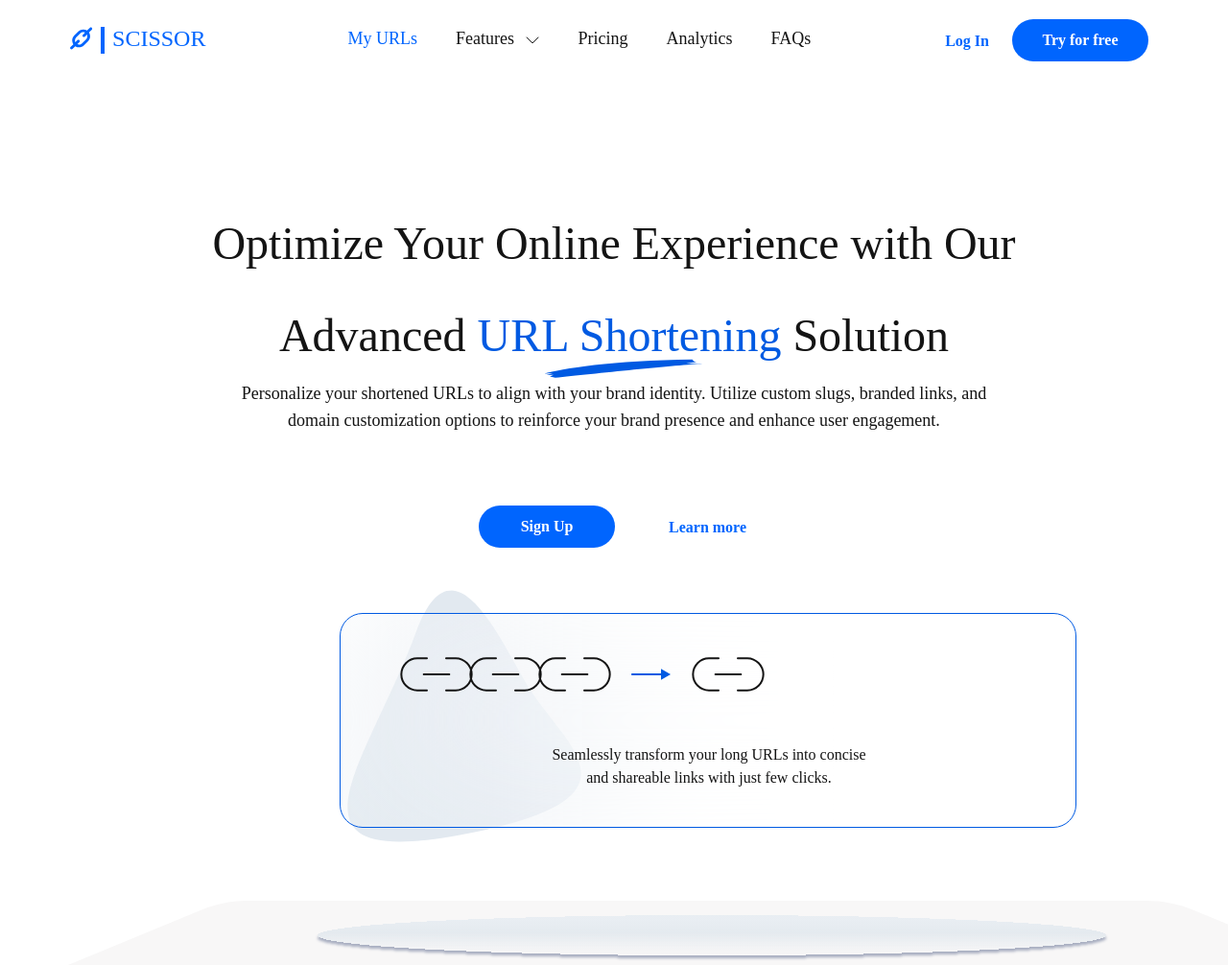
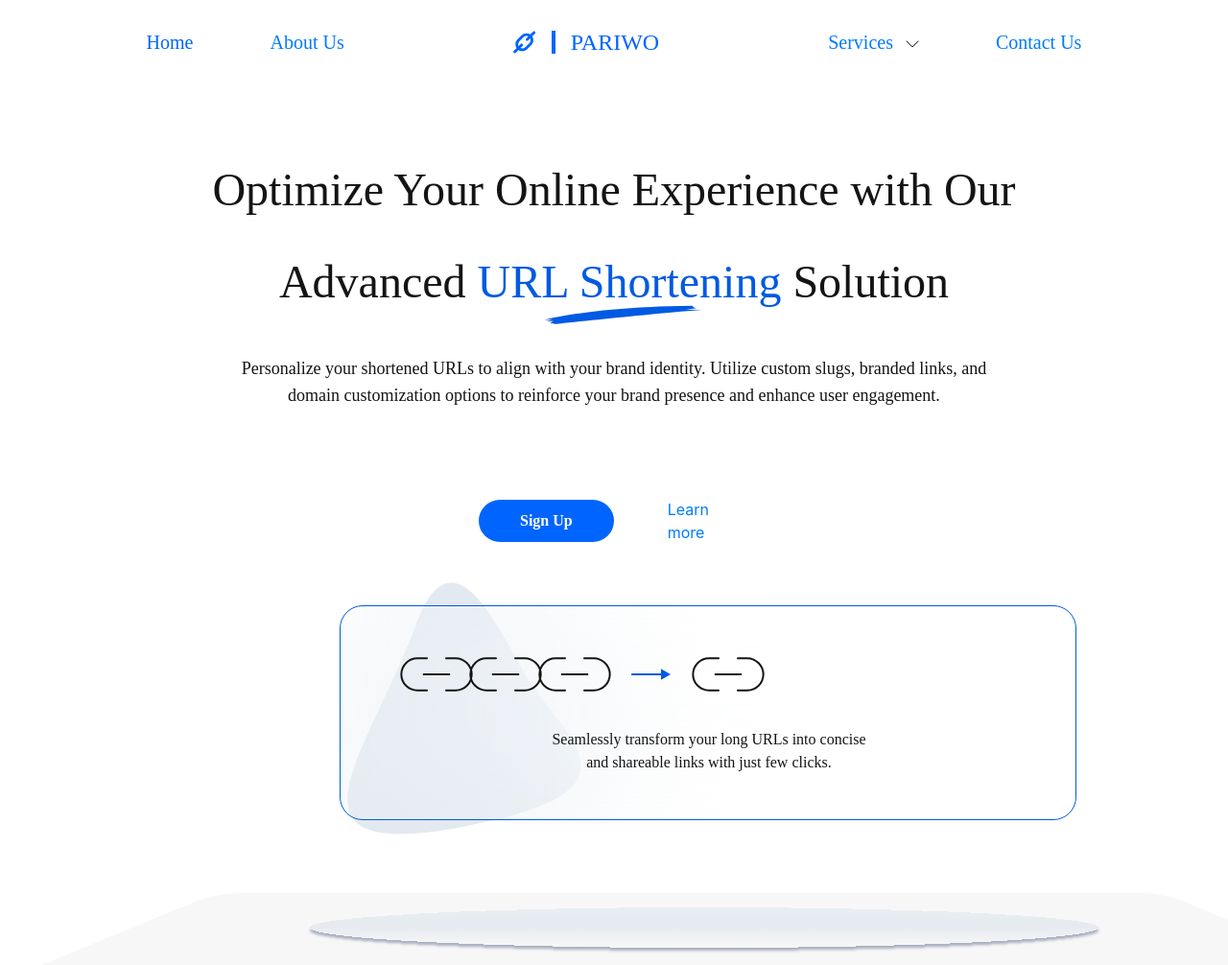
Before and after one commit to OgboiIsrael/ALTSchool-Assignment, a plain HTML site: page index.html in a window 1280 px wide. Shown: the top 1006 px of the page at 96% size. Drawn offline with nearby package versions, Linux system fonts and the light colour scheme; a web font is replaced by a local one.

Commit message:
file push - chnages on HTML and CSS

```diff
--- a/index.html
+++ b/index.html
@@ -1,29 +1,46 @@
 <!DOCTYPE html>
 <html>
     <head>
-        <title>Scissor | URL Shortening</title>
+        <title>PARIWO | Safer Communities</title>
         <link href="style.css" rel="stylesheet">
+        <link rel="stylesheet" href="https://cdn.jsdelivr.net/npm/bootstrap@4.0.0/dist/css/bootstrap.min.css" integrity="sha384-Gn5384xqQ1aoWXA+058RXPxPg6fy4IWvTNh0E263XmFcJlSAwiGgFAW/dAiS6JXm" crossorigin="anonymous">
+        <meta name="viewport" content="width=device-width, initial-scale=1, shrink-to-fit=no">
     </head>
     <body>
-        <section class="firstSection" id="info">
+
+
         <header class="header">
+            <div class="links">
+                <span><a href="#info" class="active">Home</a></span>
+                <span><a href="#pricing">About Us</a></span>
+            </div>
             <div class="logo">
                 <img src="images/Vector.svg" class="logoImage">
                 <img src="images/line.svg" class="logoImage2">
-                    <span class="logoName">SCISSOR</span>
+                <span class="logoName">PARIWO</span>
             </div>
             <div class="links">
-                    <span><a href="#info" class="active">My URLs</a></span>
-                    <span><a href="#features">Features <img src="images/arrowdown.svg"/></a></span>
-                    <span><a href="#pricing">Pricing</a></span>
-                    <span><a href="#analytics">Analytics</a></span>
-                    <span><a href="#faqs">FAQs</a></span>
-                </div>
-                <div class="userAction">
-                    <span><a href="#" class="logIn">Log In</a></span>
-                    <button class="uaButton">Try for free</button>
+                <span><a href="#features">Services <img src="images/arrowdown.svg"/></a></span>
+                <span><a href="#analytics">Contact Us</a></span>
             </div>
         </header>
+
+        <!--For Mobile-->
+        <header class="header" style="display: none;">
+            <div class="links">
+                <span><a href="#info" class="active">Home</a></span>
+                <span><a href="#pricing">About Us</a></span>
+                <span><a href="#features">Services <img src="images/arrowdown.svg"/></a></span>
+                <span><a href="#analytics">Contact Us</a></span>
+            </div>
+            <div class="logo">
+                <img src="images/Vector.svg" class="logoImage">
+                <img src="images/line.svg" class="logoImage2">
+                <span class="logoName">PARIWO</span>
+            </div>
+        </header>
+
+        <section class="firstSection" id="info">
             <div class="pageInfo">
                 <div>
                     <p class="info">Optimize Your Online Experience with Our Advanced <span class="changeColor">URL Shortening</span> Solution<img src="images/slant.svg" class="infoImage"></p>
@@ -347,5 +364,10 @@
                 <p class="ftTerms"><span> Terms of Service </span><img src="images/lineBlack.svg"><span> Security </span><img src="images/lineBlack.svg"><span> <span class="changeColour">ⓒ</span> Scissor 2023</span></p>
             </div>
         </section>
+
+        <!--JavaScript-->
+        <script src="https://code.jquery.com/jquery-3.2.1.slim.min.js" integrity="sha384-KJ3o2DKtIkvYIK3UENzmM7KCkRr/rE9/Qpg6aAZGJwFDMVNA/GpGFF93hXpG5KkN" crossorigin="anonymous"></script>
+        <script src="https://cdn.jsdelivr.net/npm/popper.js@1.12.9/dist/umd/popper.min.js" integrity="sha384-ApNbgh9B+Y1QKtv3Rn7W3mgPxhU9K/ScQsAP7hUibX39j7fakFPskvXusvfa0b4Q" crossorigin="anonymous"></script>
+        <script src="https://cdn.jsdelivr.net/npm/bootstrap@4.0.0/dist/js/bootstrap.min.js" integrity="sha384-JZR6Spejh4U02d8jOt6vLEHfe/JQGiRRSQQxSfFWpi1MquVdAyjUar5+76PVCmYl" crossorigin="anonymous"></script>
     </body>
 </html>
--- a/style.css
+++ b/style.css
@@ -36,19 +36,20 @@ a img {
   display: flex;
   flex-direction: row;
   align-items: center;
-  padding: 0px;
-  gap: 140px;
-  position: absolute;
-  left: calc(50% - 1150px / 2 + 0.09px);
-  top: 12px;
+  padding: 1rem 2rem;
+  gap: 10rem;
+  justify-content: center;
+  width: 100%;
+  background-color: transparent;
+  position: fixed;
 }
 
 .logo {
   display: flex;
   flex-direction: row;
   align-items: flex-start;
-  padding: 8px;
-  gap: 8px;
+  padding: 1rem;
+  gap: 1rem;
   flex: none;
   order: 0;
   flex-grow: 0;
@@ -93,50 +94,19 @@ a img {
 }
 
 .links {
-  height: 24px;
-  left: 295px;
-  top: 10px;
-  border-radius: 0px;
   display: flex;
   flex-direction: row;
   align-items: flex-start;
-  padding: 0px;
-  gap: 40px;
+  gap: 5rem;
   flex: none;
-  order: 1;
+  order: 0;
   flex-grow: 0;
   font-family: Gilroy-Medium;
-  font-size: 18px;
-  line-height: 21px;
-  letter-spacing: 0em;
-  text-align: left;
+  font-size: 1.25em;
 }
 
 span .active {
   color: #0065fe;
-}
-
-.userAction {
-  display: flex;
-  flex-direction: row;
-  align-items: center;
-  padding: 0px;
-  gap: 24px;
-  height: 44px;
-  flex: none;
-  order: 2;
-  flex-grow: 0;
-}
-
-.logIn {
-  font-family: "Gilroy-Medium";
-  font-size: 16px;
-  font-weight: 600;
-  line-height: 19px;
-  color: #0065fe;
-  flex: none;
-  order: 0;
-  flex-grow: 0;
 }
 
 .uaButton {
```
Also changed, not shown: fonts/gilroy-semi-bold.ttf (deleted). Lines whose indentation alone changed are shown as unchanged.
